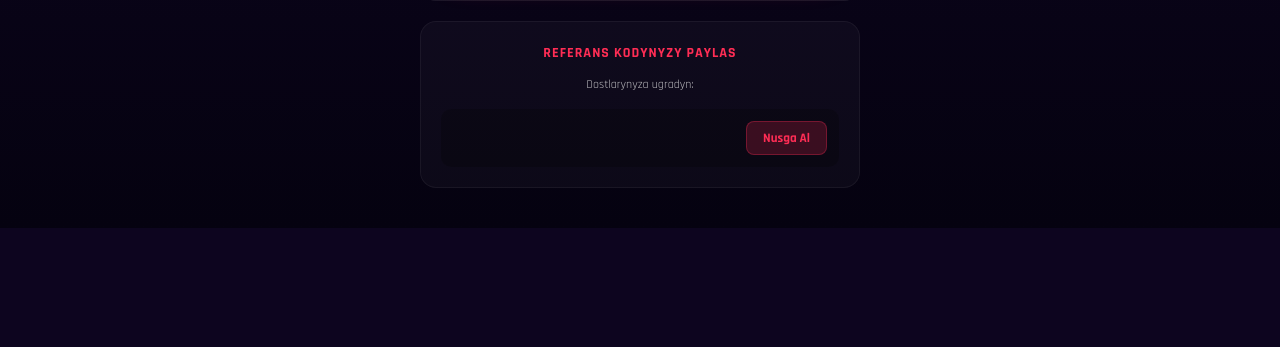
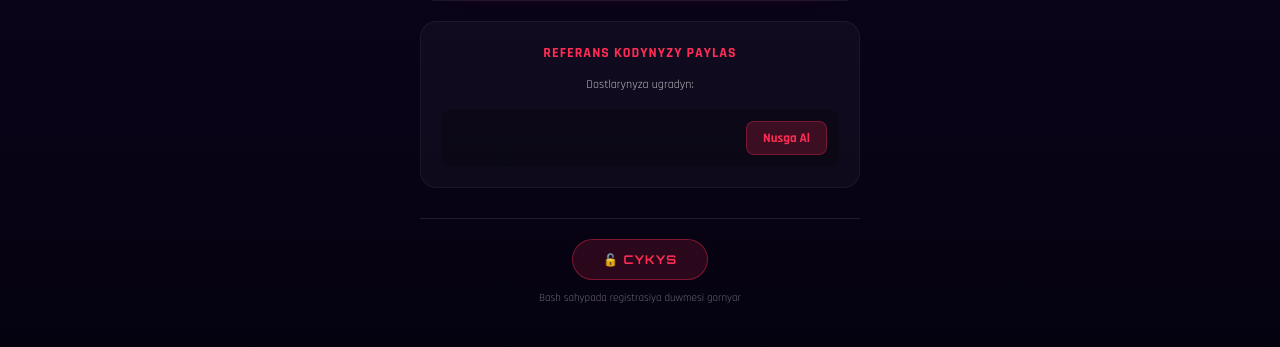
Before and after one commit to kemabarber-maxer/Turnir, a Flask app: template templates/profil.html in a window 1280 px wide. Shown: the part 878-1225 px from the top of the page. Before the commit the page ends 1106 px from the top, so only its background shows below. Run offline with Flask 3, Linux system fonts and the light colour scheme; the template is opened without the code that fills it, so the values that code supplies are empty.

Commit message:
Update profil.html

```diff
--- a/templates/profil.html
+++ b/templates/profil.html
@@ -120,6 +120,13 @@
                 <button onclick="copyRefCode()" type="button">Nusga Al</button>
             </div>
         </div>
+
+        <div class="logout-section" style="text-align:center; margin-top:30px; padding:20px; border-top:1px solid rgba(255,255,255,0.1);">
+            <button onclick="logout()" type="button" style="background:rgba(255,45,85,0.15); border:1.5px solid rgba(255,45,85,0.4); color:#ff2d55; padding:12px 30px; border-radius:25px; font-family:'Orbitron',sans-serif; font-size:12px; font-weight:700; text-transform:uppercase; letter-spacing:1px; cursor:pointer;">
+                🔓 CYKYS
+            </button>
+            <p style="font-size:11px; opacity:0.4; margin-top:10px;">Bash sahypada registrasiya duwmesi gornyar</p>
+        </div>
     </div>
 
     <script>
@@ -142,6 +149,13 @@
                 document.body.removeChild(ta);
             }
         }
+
+        function logout() {
+            if (confirm('Hakykatdanam cykmak isleyarsinizmi?')) {
+                localStorage.removeItem('pubg_ref_code');
+                window.location.href = '/';
+            }
+        }
     </script>
 </body>
 </html>
```
